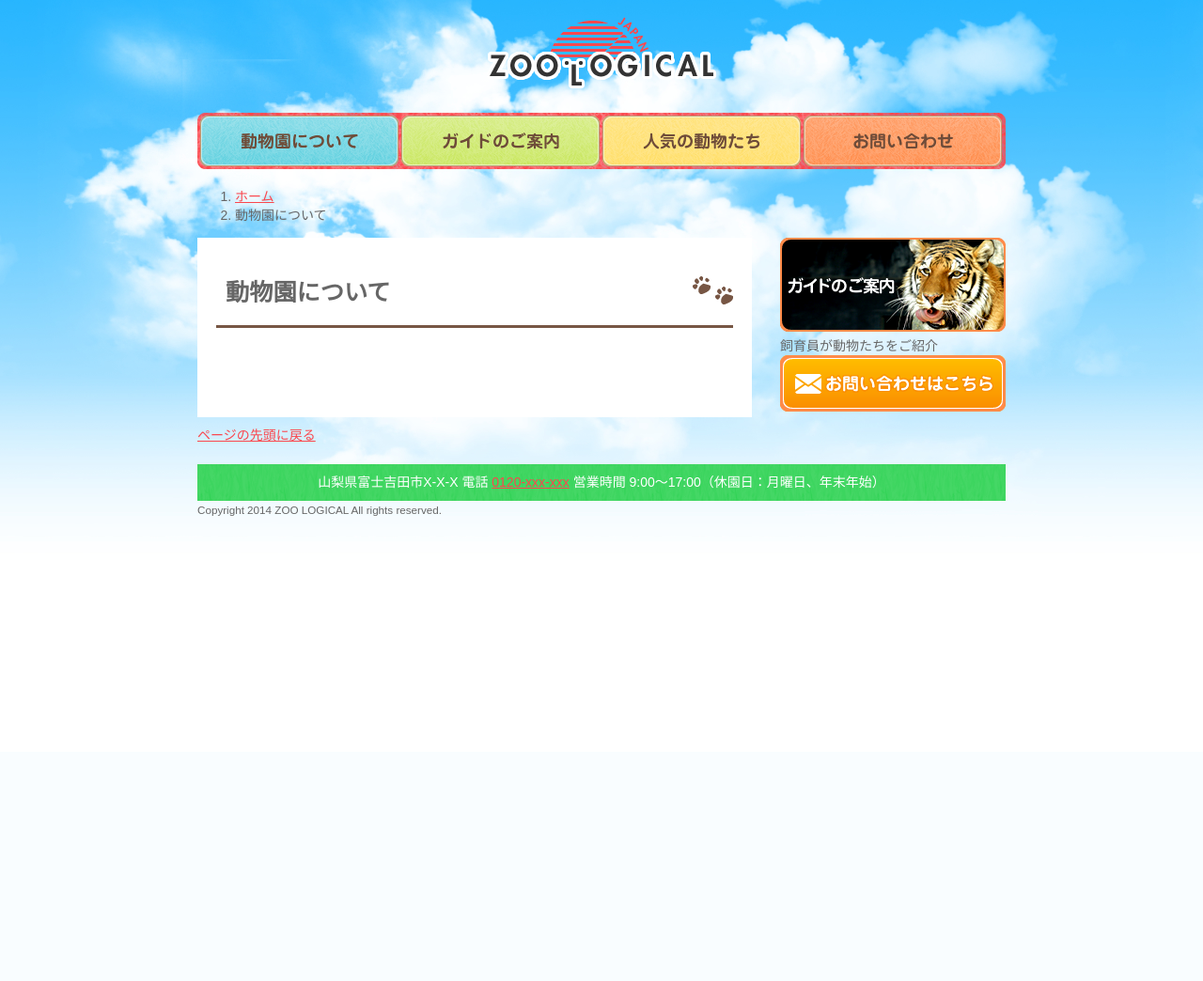
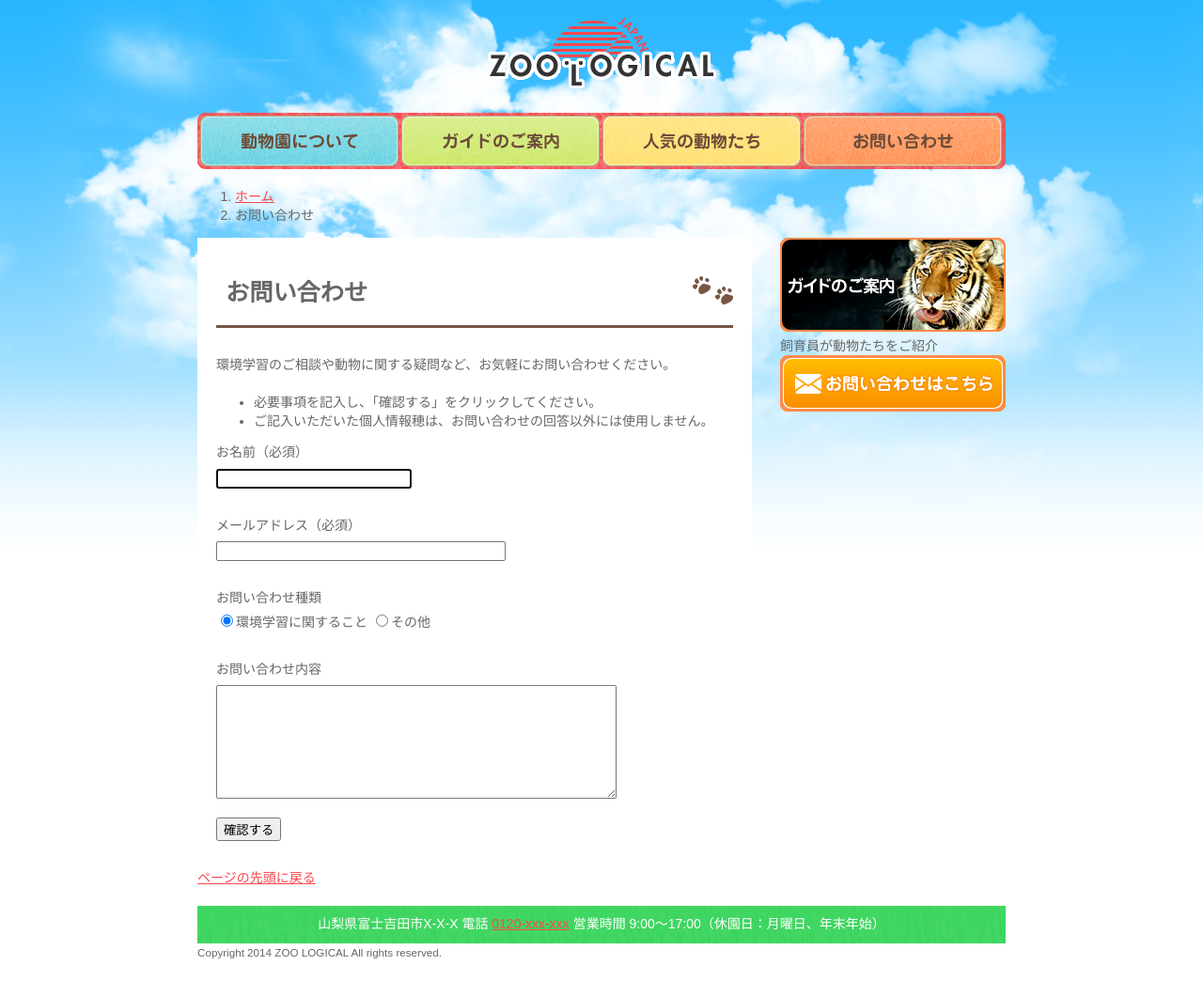
Before and after one commit to miiitaka/web-study, a PHP site: page /contact.html in a window 1280 px wide. Shown: the whole page at 94% size. Before the commit the page ends 549 px from the top, so only its background shows below. Run offline with PHP 8.4, Linux system fonts and the light colour scheme.

Commit message:
2018.02.20 commit

```diff
--- a/lesson1/contact.html
+++ b/lesson1/contact.html
@@ -2,7 +2,7 @@
 <html lang="ja">
 <head>
 <meta charset="UTF-8">
-<title>動物園について：ZOO LOGICAL</title>
+<title>お問い合わせ：ZOO LOGICAL</title>
 <link rel="stylesheet" href="css/common.css">
 <link rel="stylesheet" href="css/style.css">
 </head>
@@ -27,14 +27,50 @@
   <nav class="nav-breadcrumb">
     <ol>
       <li><a href="index.html">ホーム</a></li>
-      <li>動物園について</li>
+      <li>お問い合わせ</li>
     </ol>
   </nav>
 
   <div class="contents">
     <main>
       <article>
-        <h1>動物園について</h1>
+        <h1>お問い合わせ</h1>
+
+        <p>
+          環境学習のご相談や動物に関する疑問など、お気軽にお問い合わせください。
+        </p>
+
+        <ul>
+          <li>必要事項を記入し、「確認する」をクリックしてください。</li>
+          <li>ご記入いただいた個人情報穂は、お問い合わせの回答以外には使用しません。</li>
+        </ul>
+
+        <form action="#">
+          <p>
+            <label for="name">お名前（必須）</label><br>
+            <input type="text" id="name" name="name" autofocus required>
+          </p>
+
+          <p>
+            <label for="mail">メールアドレス（必須）</label><br>
+            <input type="email" id="mail" name="mail" required>
+          </p>
+
+          <p>
+            お問い合わせ種類<br>
+            <input type="radio" id="kind0" name="kind" value="0" checked><label for="kind0">環境学習に関すること</label>
+            <input type="radio" id="kind1" name="kind" value="1"><label for="kind1">その他</label>
+          </p>
+
+          <p>
+            <label for="message">お問い合わせ内容</label><br>
+            <textarea id="message" name="message"></textarea>
+          </p>
+
+          <p>
+            <input type="submit" value="確認する">
+          </p>
+        </form>
       </article>
     </main>
 
--- a/lesson1/css/style.css
+++ b/lesson1/css/style.css
@@ -124,3 +124,11 @@ table tbody tr:nth-child(odd) td {
   margin: 0 0 15px;
   width: 265px;
 }
+
+input[type=text] {
+  width: 200px;
+}
+
+input[type=email] {
+  width: 300px;
+}
```
